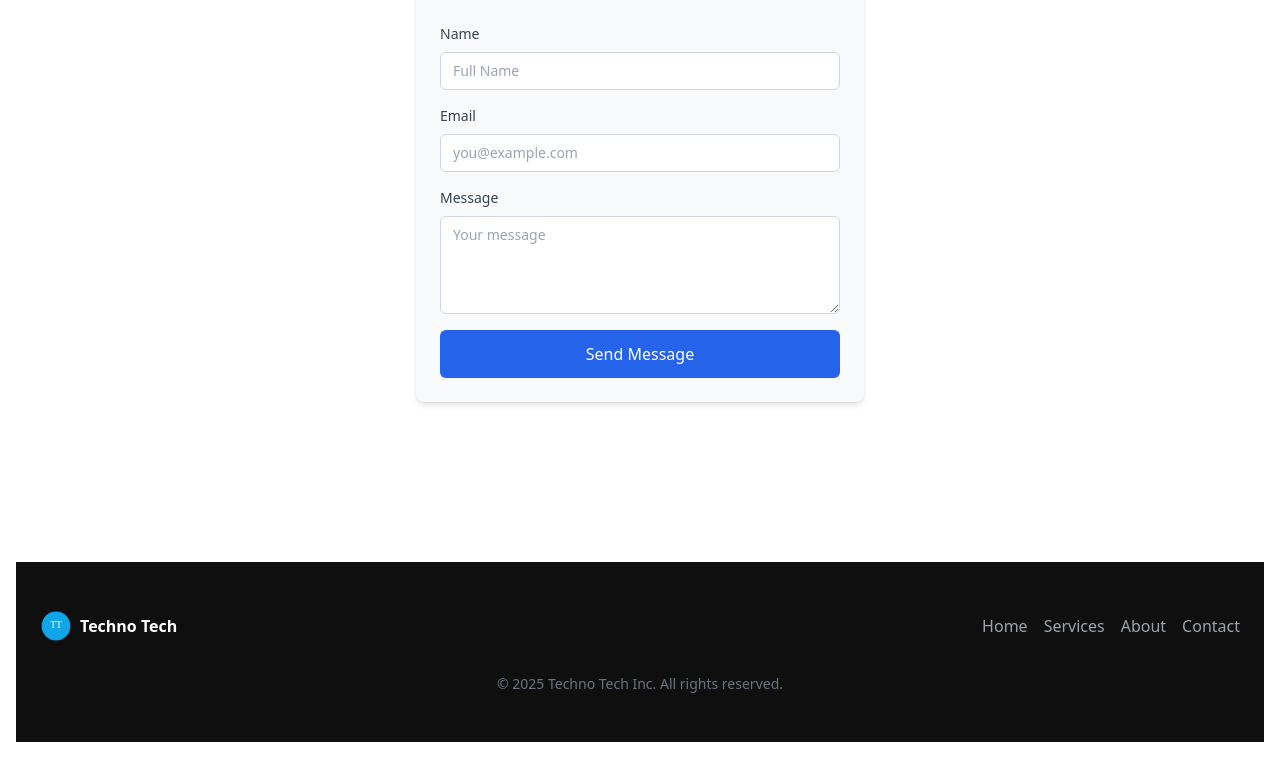
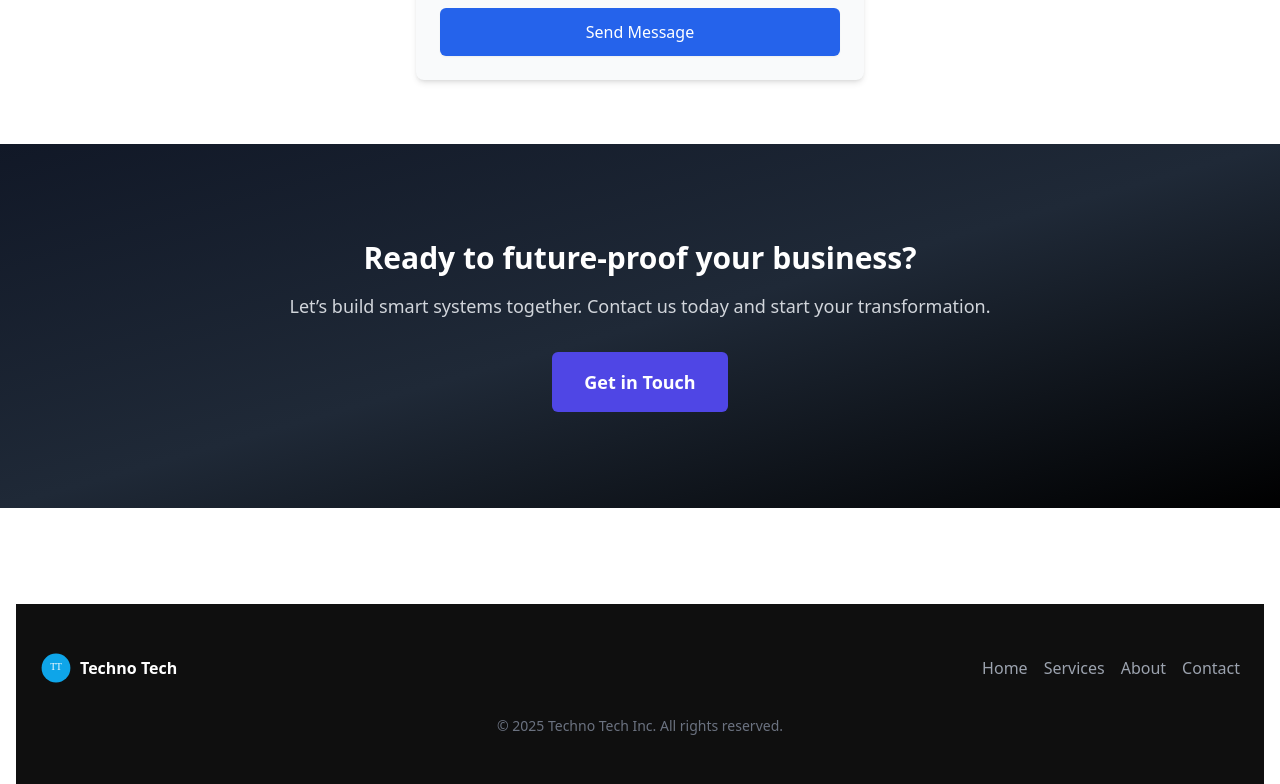
Before and after one commit to MrAyham/techno-tech-landing, a React (Vite) app: page / in a window 1280 px wide. Shown: the part 2494-3278 px from the top of the page. Before the commit the page ends 3236 px from the top, so only its background shows below. Built offline with nearby package versions, Linux system fonts and the light colour scheme.

Commit message:
feat: add CTA section

```diff
--- a/src/App.tsx
+++ b/src/App.tsx
@@ -1,7 +1,17 @@
 import Index from './pages/Index';
+import CTASection from '@/components/sections/CTASection';
+import Footer from '@/components/layout/Footer';
 
 function App() {
-  return <Index />;
+  return (
+    <>
+      <Index />
+      <CTASection />
+      <div className="max-w-7xl mx-auto px-4">
+        <Footer />
+      </div>
+    </>
+  );
 }
 
 export default App;
--- /dev/null
+++ b/src/components/sections/CTASection.tsx
@@ -0,0 +1,31 @@
+import { FC } from 'react';
+import { motion } from 'framer-motion';
+
+const CTASection: FC = () => {
+  return (
+    <section className="w-full bg-gradient-to-br from-gray-900 via-gray-800 to-black py-24">
+      <motion.div
+        initial={{ opacity: 0, y: 40 }}
+        whileInView={{ opacity: 1, y: 0 }}
+        viewport={{ once: true }}
+        transition={{ duration: 0.6 }}
+        className="mx-auto max-w-3xl px-6 text-center"
+      >
+        <h2 className="mb-4 text-3xl font-bold text-white">
+          Ready to future-proof your business?
+        </h2>
+        <p className="mb-8 text-lg text-gray-300">
+          Let’s build smart systems together. Contact us today and start your transformation.
+        </p>
+        <a
+          href="mailto:technoartsy@gmail.com"
+          className="inline-block rounded-md bg-indigo-600 px-8 py-4 text-lg font-semibold text-white transition-colors hover:bg-indigo-500"
+        >
+          Get in Touch
+        </a>
+      </motion.div>
+    </section>
+  );
+};
+
+export default CTASection;
--- a/src/pages/Index.tsx
+++ b/src/pages/Index.tsx
@@ -1,9 +1,7 @@
 import Header from '@/components/layout/Header';
-import Footer from '@/components/layout/Footer';
 import Hero from '@/components/sections/hero';
 import About from '@/components/sections/About';
 import Services from '@/components/sections/Services';
-import CTA from '@/components/sections/cta';
 import Contact from '@/components/sections/contact';
 
 function Index() {
@@ -15,11 +13,7 @@ function Index() {
       <Hero />
       <About />
       <Services />
-      <CTA />
       <Contact />
-      <div className="max-w-7xl mx-auto px-4">
-        <Footer />
-      </div>
     </>
   );
 }
```
